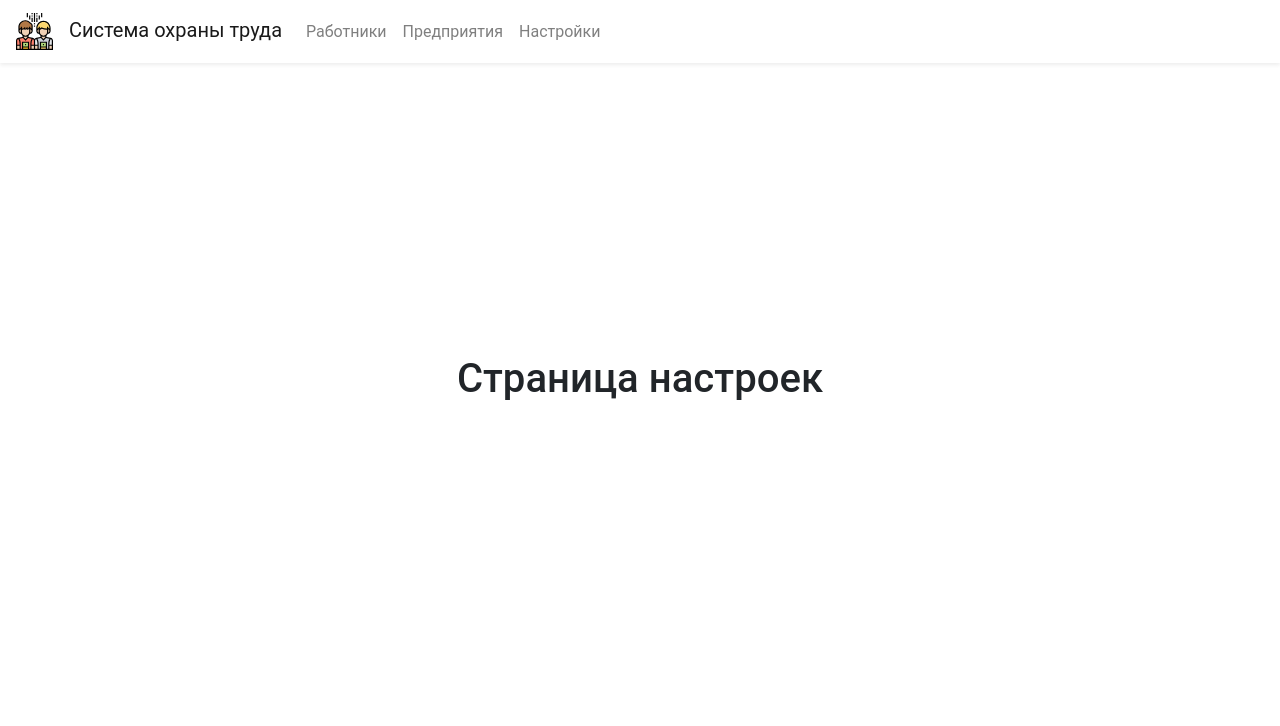
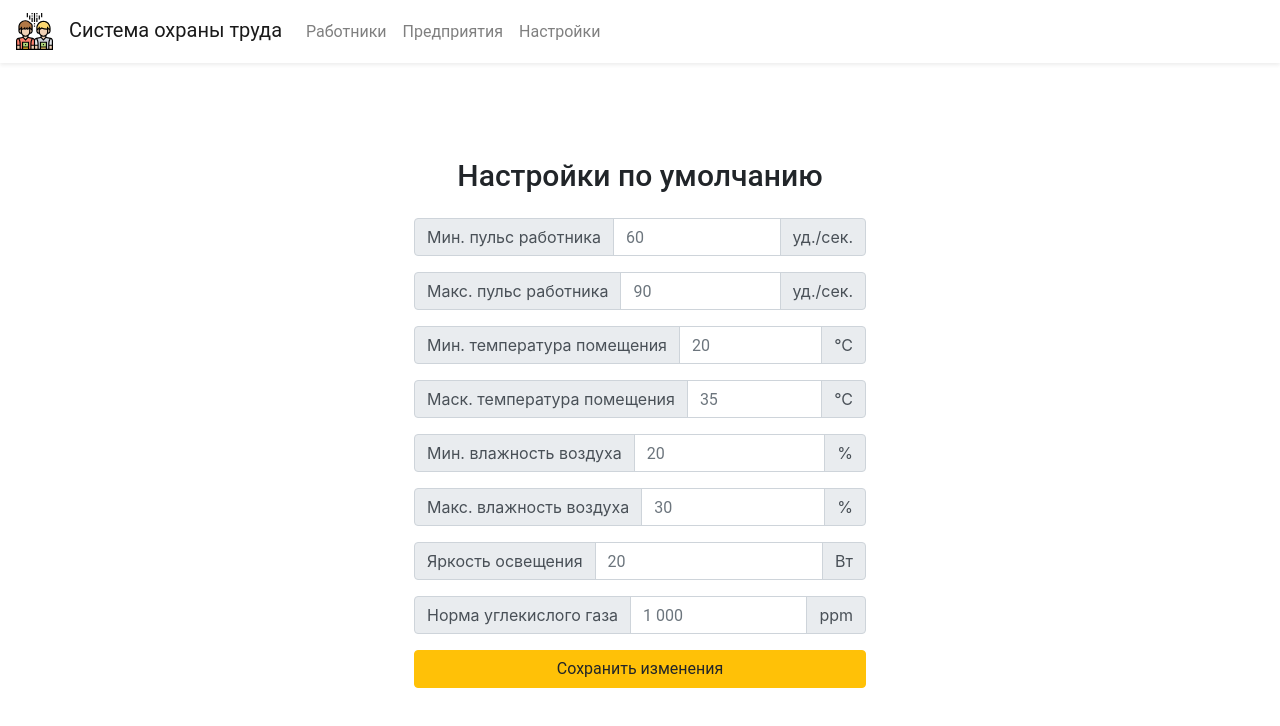
Before and after one commit to R-Mosolov/work-protection-system, a React (Create React App) app: page / in a window 1280 px wide. Shown: the top 726 px of the page. Built offline with nearby package versions, Linux system fonts and the light colour scheme.

Commit message:
Created settings page with parameters on default

```diff
--- a/src/pages/companies-list/site-content/site-content.js
+++ b/src/pages/companies-list/site-content/site-content.js
@@ -41,7 +41,7 @@ const SiteContent = () => {
                   <td className="text-center">750</td>
                 </tr>
                 <tr>
-                  <td>Братья Ибрагимовы</td>
+                  <td>Ибрагимов и партнёры</td>
                   <td>Кросноярск</td>
                   <td className="text-center">2</td>
                   <td className="text-center">300</td>
--- a/src/pages/settings/site-content/css/desktop.css
+++ b/src/pages/settings/site-content/css/desktop.css
@@ -1,5 +1,5 @@
 .settings .container__position {
-    height: 80vh;
+    height: 90vh;
 }
 
 .settings .layout-positioner {
@@ -7,3 +7,7 @@
     margin-right: auto;
     width: 500px;
 }
+
+.settings .title {
+    font-size: 30px;
+}
--- a/src/pages/settings/site-content/site-content.js
+++ b/src/pages/settings/site-content/site-content.js
@@ -8,7 +8,84 @@ const SiteContent = () => {
       <div className="container__position d-flex justify-content-center align-items-center">
         <div className="layout-positioner">
           <form className="px-4 py-3">
-            <h1 className="hide-header text-center">Страница настроек</h1>
+            <h1 className="title text-center mb-4">Настройки по умолчанию</h1>
+
+            <div className="input-group mb-3">
+              <div className="input-group-prepend">
+                  <span className="input-group-text">Мин. пульс работника</span>
+              </div>
+              <input type="text" className="form-control" aria-label="Amount (to the nearest dollar)" placeholder="60"/>
+              <div className="input-group-append">
+                  <span className="input-group-text">уд./сек.</span>
+              </div>
+            </div>
+            <div className="input-group mb-3">
+              <div className="input-group-prepend">
+                  <span className="input-group-text">Макс. пульс работника</span>
+              </div>
+              <input type="text" className="form-control" aria-label="Amount (to the nearest dollar)" placeholder="90"/>
+              <div className="input-group-append">
+                  <span className="input-group-text">уд./сек.</span>
+              </div>
+            </div>
+
+            <div className="input-group mb-3">
+              <div className="input-group-prepend">
+                  <span className="input-group-text">Мин. температура помещения</span>
+              </div>
+              <input type="text" className="form-control" aria-label="Amount (to the nearest dollar)" placeholder="20"/>
+                  <div className="input-group-append">
+                      <span className="input-group-text">°C</span>
+                  </div>
+            </div>
+            <div className="input-group mb-3">
+              <div className="input-group-prepend">
+                  <span className="input-group-text">Маск. температура помещения</span>
+              </div>
+              <input type="text" className="form-control" aria-label="Amount (to the nearest dollar)" placeholder="35"/>
+              <div className="input-group-append">
+                  <span className="input-group-text">°C</span>
+              </div>
+            </div>
+
+            <div className="input-group mb-3">
+              <div className="input-group-prepend">
+                  <span className="input-group-text">Мин. влажность воздуха</span>
+              </div>
+              <input type="text" className="form-control" aria-label="Amount (to the nearest dollar)" placeholder="20"/>
+              <div className="input-group-append">
+                  <span className="input-group-text">%</span>
+              </div>
+            </div>
+            <div className="input-group mb-3">
+              <div className="input-group-prepend">
+                  <span className="input-group-text">Макс. влажность воздуха</span>
+              </div>
+              <input type="text" className="form-control" aria-label="Amount (to the nearest dollar)" placeholder="30"/>
+              <div className="input-group-append">
+                  <span className="input-group-text">%</span>
+              </div>
+            </div>
+
+            <div className="input-group mb-3">
+              <div className="input-group-prepend">
+                  <span className="input-group-text">Яркость освещения</span>
+              </div>
+              <input type="text" className="form-control" aria-label="Amount (to the nearest dollar)" placeholder="20"/>
+              <div className="input-group-append">
+                  <span className="input-group-text">Вт</span>
+              </div>
+            </div>
+            <div className="input-group mb-3">
+              <div className="input-group-prepend">
+                  <span className="input-group-text">Норма углекислого газа</span>
+              </div>
+              <input type="text" className="form-control" aria-label="Amount (to the nearest dollar)" placeholder="1 000"/>
+              <div className="input-group-append">
+                  <span className="input-group-text">ppm</span>
+              </div>
+            </div>
+            <button className="btn btn-warning btn-block">Сохранить изменения</button>
           </form>
         </div>
       </div>
--- a/src/pages/worker/site-content/site-content.js
+++ b/src/pages/worker/site-content/site-content.js
@@ -3,7 +3,7 @@ import React from 'react';
 import './css/desktop.css';
 import WorkerImage from './img/engineer.svg';
 import HeartRate from './img/heart-rate.svg';
-import Temperature from './img/thermometer.svg';
+import Temperature from './img/temperature.svg';
 
 const SiteContent = () => {
   return (
```
Also changed, not shown: src/pages/worker/site-content/img/temperature.svg, src/pages/worker/site-content/img/thermometer.svg (deleted).
